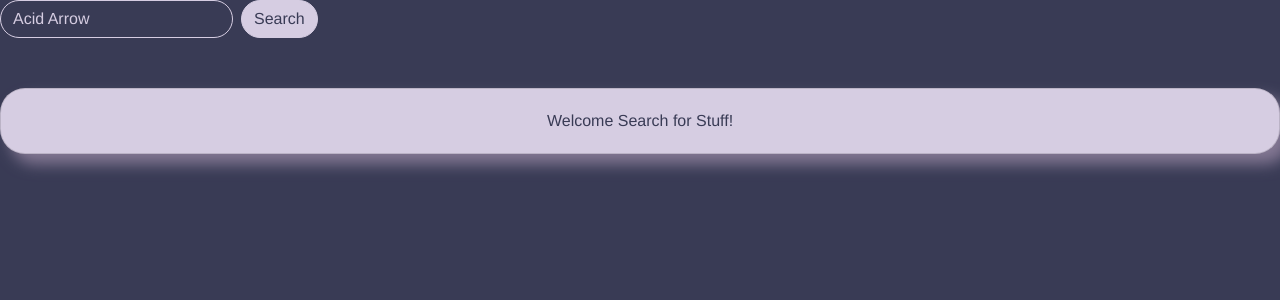
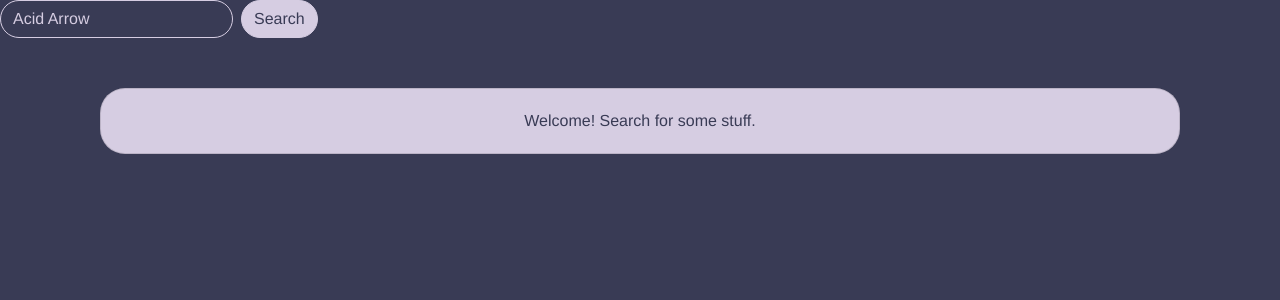
Before and after one commit to Radical-Egg/dnd-search-app, a Vue app: page / in a window 1280 px wide. Shown: the top 300 px of the page. Built offline with nearby package versions, Linux system fonts and the light colour scheme.

Commit message:
added homecard

```diff
--- a/src/components/Details.vue
+++ b/src/components/Details.vue
@@ -33,17 +33,10 @@
         </div>
       </div>
     </div>
-    <div class="card" v-else-if="compKey == 0">
+    <div class="card" v-else-if="compKey !== 0">
       <div class="card-body">
         <div class="basic-info">
-          <GenericDetail :msg="'Welcome Search for Stuff!'" />
-        </div>
-      </div>
-    </div>
-    <div class="card" v-else>
-      <div class="card-body">
-        <div class="basic-info">
-          <GenericDetail :msg="'Click on a card for more information'" />
+          <GenericDetail :msg="'Click on a card for more info'" />
         </div>
       </div>
     </div>
--- /dev/null
+++ b/src/components/HomeCard.vue
@@ -0,0 +1,44 @@
+<template>
+  <div class="home-card">
+    <div class="card">
+      <div class="card-body">
+        <div class="basic-info">Welcome! Search for some stuff.</div>
+      </div>
+    </div>
+  </div>
+</template>
+<style scoped>
+.card-title {
+  font-family: "Dosis";
+  color: #393b55;
+}
+.card {
+  background-color: #d6cde2;
+  color: #393b55;
+  margin-top: 50px;
+  border-radius: 25px;
+  min-width: 800px;
+
+  margin-right: 100px;
+  margin-left: 100px;
+}
+.card-link {
+  color: #393b55;
+  border-color: #393b55;
+  border: solid;
+  border-radius: 15px;
+  border-width: 2px;
+  padding-top: 7px;
+  padding-bottom: 7px;
+  padding-left: 10px;
+  padding-right: 10px;
+  background-color: transparent;
+  font-family: "Josefin_Slab";
+  margin-bottom: 5px;
+}
+.card-text {
+  font-size: 16px;
+  margin-bottom: 15px;
+  font-family: "Bitter";
+}
+</style>
--- a/src/views/Home.vue
+++ b/src/views/Home.vue
@@ -4,7 +4,9 @@
       <div class="Search-Bar">
         <Search v-on:forceRerender="forceRerender()" />
       </div>
-      <div class="CD-Wrapper"></div>
+      <div class="CD-Wrapper">
+        <div class="home-wrapper" v-if="componentKey == 0"><HomeCard /></div>
+      </div>
       <div class="Cards Scroll">
         <Card
           v-for="result in results"
@@ -25,13 +27,15 @@
 import Search from "@/components/Search.vue";
 import Card from "@/components/Card.vue";
 import Details from "@/components/Details.vue";
+import HomeCard from "@/components/HomeCard.vue";
 
 export default {
   name: "Home",
   components: {
     Search,
     Card,
-    Details
+    Details,
+    HomeCard
   },
   computed: {
     results: {
```
